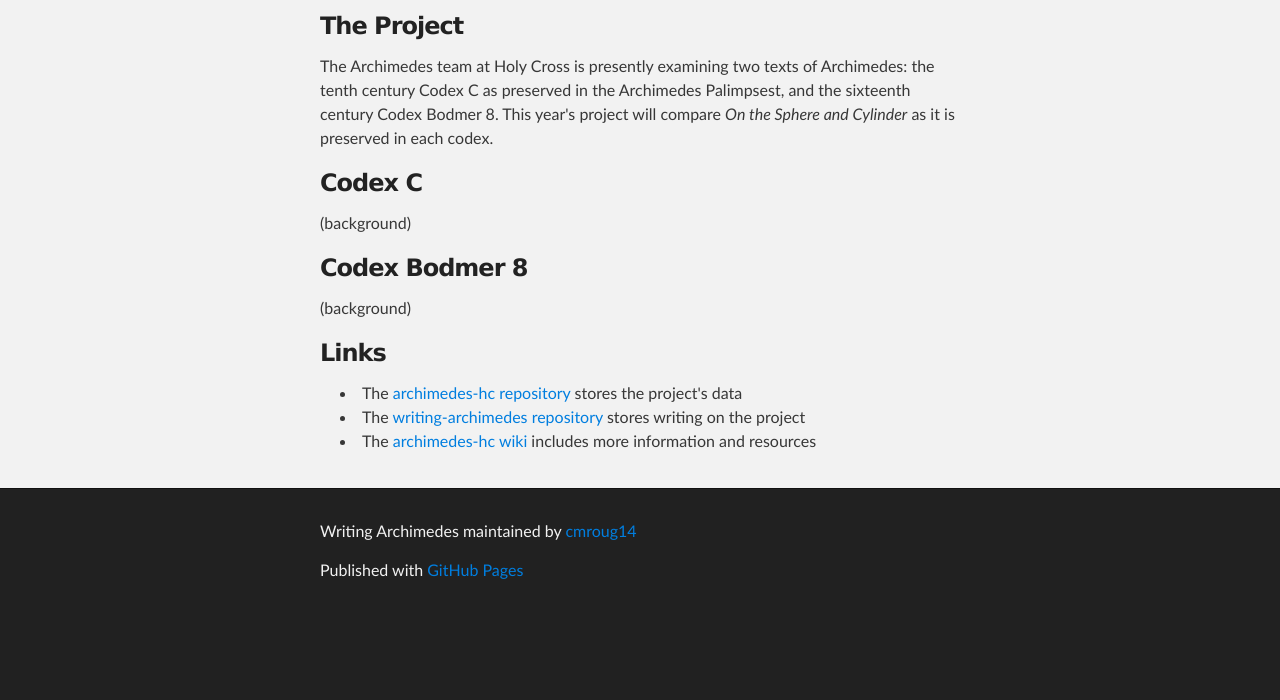
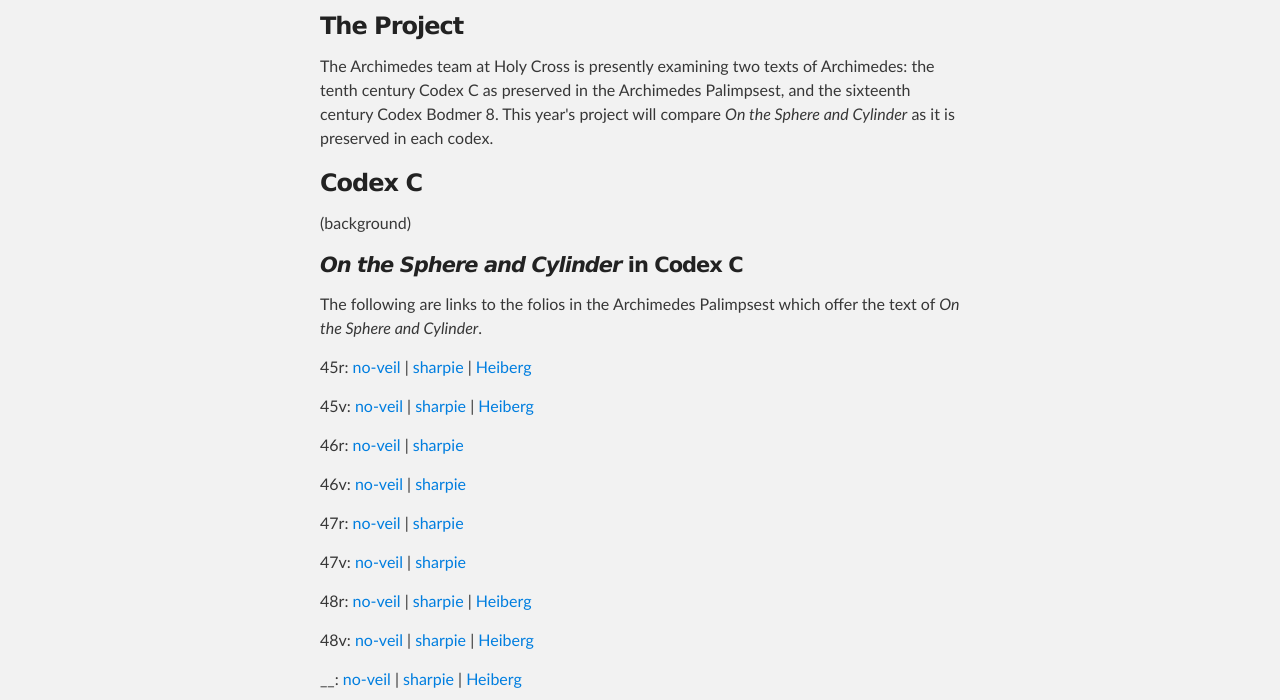
Before and after one commit to cmroug14/writing-archimedes, a plain HTML site: page index.html in a window 1280 px wide. Shown: the part 252-952 px from the top of the page. Before the commit the page ends 869 px from the top, so only its background shows below. Drawn offline with Linux system fonts and the light colour scheme.

```diff
--- a/index.html
+++ b/index.html
@@ -41,6 +41,29 @@
 
 <p>(background)</p>
 
+<h4>
+<a name="on-the-sphere-and-cylinder-in-codex-c" class="anchor" href="#on-the-sphere-and-cylinder-in-codex-c"><span class="octicon octicon-link"></span></a><em>On the Sphere and Cylinder</em> in Codex C</h4>
+
+<p>The following are links to the folios in the Archimedes Palimpsest which offer the text of <em>On the Sphere and Cylinder</em>.</p>
+
+<p>45r: <a href="http://amphoreus.hpcc.uh.edu/tomcat/chsimg/Img?request=GetIIPMooViewer&amp;urn=urn:cite:ap:apimg.109r-106v_Arch45r_Sinar_pseudo_no-veil">no-veil</a> | <a href="http://amphoreus.hpcc.uh.edu/tomcat/chsimg/Img?request=GetIIPMooViewer&amp;urn=urn:cite:ap:apimg.109r-106v_Arch45r_Sinar_pseudo_sharpie">sharpie</a> | <a href="http://amphoreus.hpcc.uh.edu/tomcat/chsimg/Img?request=GetIIPMooViewer&amp;urn=urn:cite:ap:apimg.109r-106v_Arch45r_Heiberg_visible_stitch">Heiberg</a></p>
+
+<p>45v: <a href="http://amphoreus.hpcc.uh.edu/tomcat/chsimg/Img?request=GetIIPMooViewer&amp;urn=urn:cite:ap:apimg.109v-106r_Arch45v_Sinar_pseudo_no-veil">no-veil</a> | <a href="http://amphoreus.hpcc.uh.edu/tomcat/chsimg/Img?request=GetIIPMooViewer&amp;urn=urn:cite:ap:apimg.109v-106r_Arch45v_Sinar_pseudo_sharpie">sharpie</a> | <a href="http://amphoreus.hpcc.uh.edu/tomcat/chsimg/Img?request=GetIIPMooViewer&amp;urn=urn:cite:ap:apimg.109v-106r_Arch45v_Heiberg_visible_stitch">Heiberg</a></p>
+
+<p>46r: <a href="http://amphoreus.hpcc.uh.edu/tomcat/chsimg/Img?request=GetIIPMooViewer&amp;urn=urn:cite:ap:apimg.003r-006v_Arch46r_Sinar_pseudo_no-veil">no-veil</a> | <a href="http://amphoreus.hpcc.uh.edu/tomcat/chsimg/Img?request=GetIIPMooViewer&amp;urn=urn:cite:ap:apimg.003r-006v_Arch46r_Sinar_pseudo_sharpie">sharpie</a></p>
+
+<p>46v: <a href="http://amphoreus.hpcc.uh.edu/tomcat/chsimg/Img?request=GetIIPMooViewer&amp;urn=urn:cite:ap:apimg.003v-006r_Arch46v_Sinar_pseudo_no-veil">no-veil</a> | <a href="http://amphoreus.hpcc.uh.edu/tomcat/chsimg/Img?request=GetIIPMooViewer&amp;urn=urn:cite:ap:apimg.003v-006r_Arch46v_Sinar_pseudo_sharpie">sharpie</a></p>
+
+<p>47r: <a href="http://amphoreus.hpcc.uh.edu/tomcat/chsimg/Img?request=GetIIPMooViewer&amp;urn=urn:cite:ap:apimg.004r-005v_Arch47r_Sinar_pseudo_no-veil">no-veil</a> | <a href="http://amphoreus.hpcc.uh.edu/tomcat/chsimg/Img?request=GetIIPMooViewer&amp;urn=urn:cite:ap:apimg.004r-005v_Arch47r_Sinar_pseudo_sharpie">sharpie</a></p>
+
+<p>47v: <a href="http://amphoreus.hpcc.uh.edu/tomcat/chsimg/Img?request=GetIIPMooViewer&amp;urn=urn:cite:ap:apimg.004v-005r_Arch47v_Sinar_pseudo_no-veil">no-veil</a> | <a href="http://amphoreus.hpcc.uh.edu/tomcat/chsimg/Img?request=GetIIPMooViewer&amp;urn=urn:cite:ap:apimg.004v-005r_Arch47v_Sinar_pseudo_sharpie">sharpie</a></p>
+
+<p>48r: <a href="http://amphoreus.hpcc.uh.edu/tomcat/chsimg/Img?request=GetIIPMooViewer&amp;urn=urn:cite:ap:apimg.108r-107v_Arch48r_Sinar_pseudo_no-veil">no-veil</a> | <a href="http://amphoreus.hpcc.uh.edu/tomcat/chsimg/Img?request=GetIIPMooViewer&amp;urn=urn:cite:ap:apimg.108r-107v_Arch48r_Sinar_pseudo_sharpie">sharpie</a> | <a href="http://amphoreus.hpcc.uh.edu/tomcat/chsimg/Img?request=GetIIPMooViewer&amp;urn=urn:cite:ap:apimg.108r-107v_Arch48r_Heiberg_visible_stitch">Heiberg</a></p>
+
+<p>48v: <a href="http://amphoreus.hpcc.uh.edu/tomcat/chsimg/Img?request=GetIIPMooViewer&amp;urn=urn:cite:ap:apimg.108v-107r_Arch48v_Sinar_pseudo_no-veil">no-veil</a> | <a href="http://amphoreus.hpcc.uh.edu/tomcat/chsimg/Img?request=GetIIPMooViewer&amp;urn=urn:cite:ap:apimg.108v-107r_Arch48v_Sinar_pseudo_sharpie">sharpie</a> | <a href="http://amphoreus.hpcc.uh.edu/tomcat/chsimg/Img?request=GetIIPMooViewer&amp;urn=urn:cite:ap:apimg.108v-107r_Arch48v_Heiberg_visible_stitch">Heiberg</a></p>
+
+<p>__: <a href="http://amphoreus.hpcc.uh.edu/tomcat/chsimg/Img?request=GetIIPMooViewer&amp;urn=O">no-veil</a> | <a href="http://amphoreus.hpcc.uh.edu/tomcat/chsimg/Img?request=GetIIPMooViewer&amp;urn=O">sharpie</a> | <a href="http://amphoreus.hpcc.uh.edu/tomcat/chsimg/Img?request=GetIIPMooViewer&amp;urn=O">Heiberg</a></p>
+
 <h3>
 <a name="codex-bodmer-8" class="anchor" href="#codex-bodmer-8"><span class="octicon octicon-link"></span></a>Codex Bodmer 8</h3>
 
```
Also changed, not shown: params.json (+1 -1 lines).
